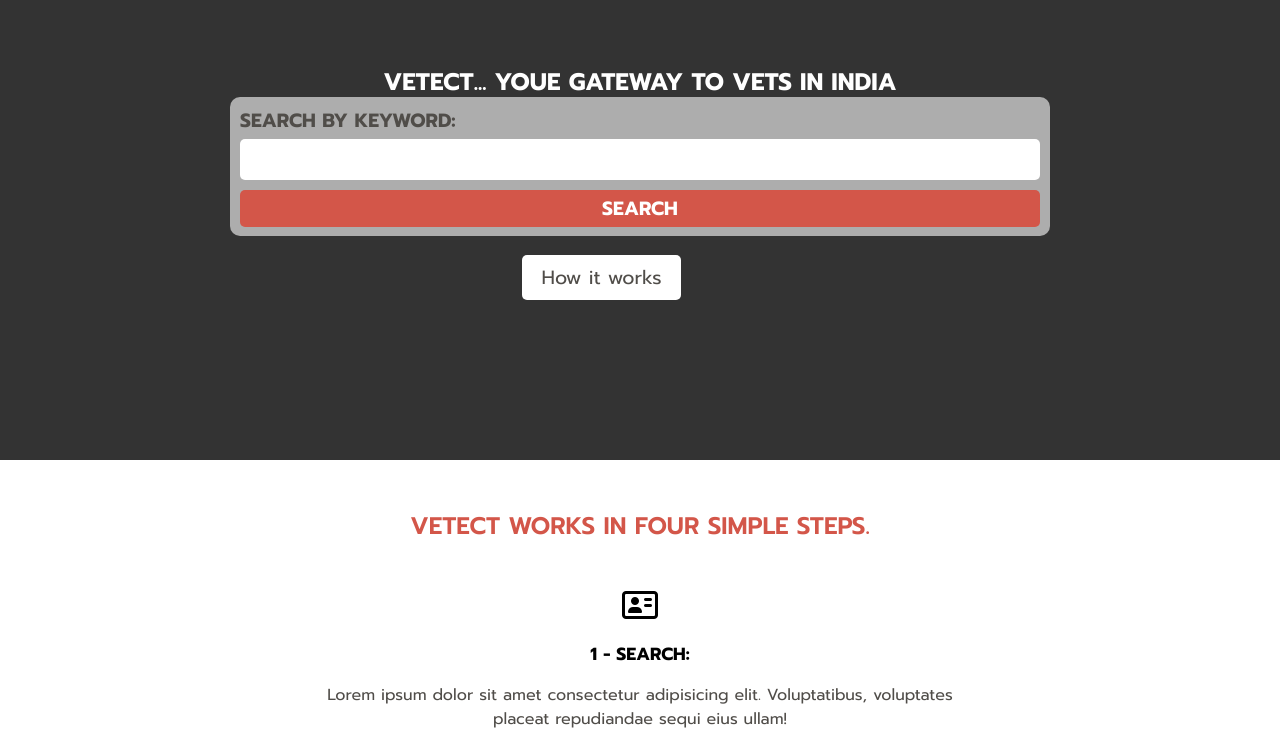
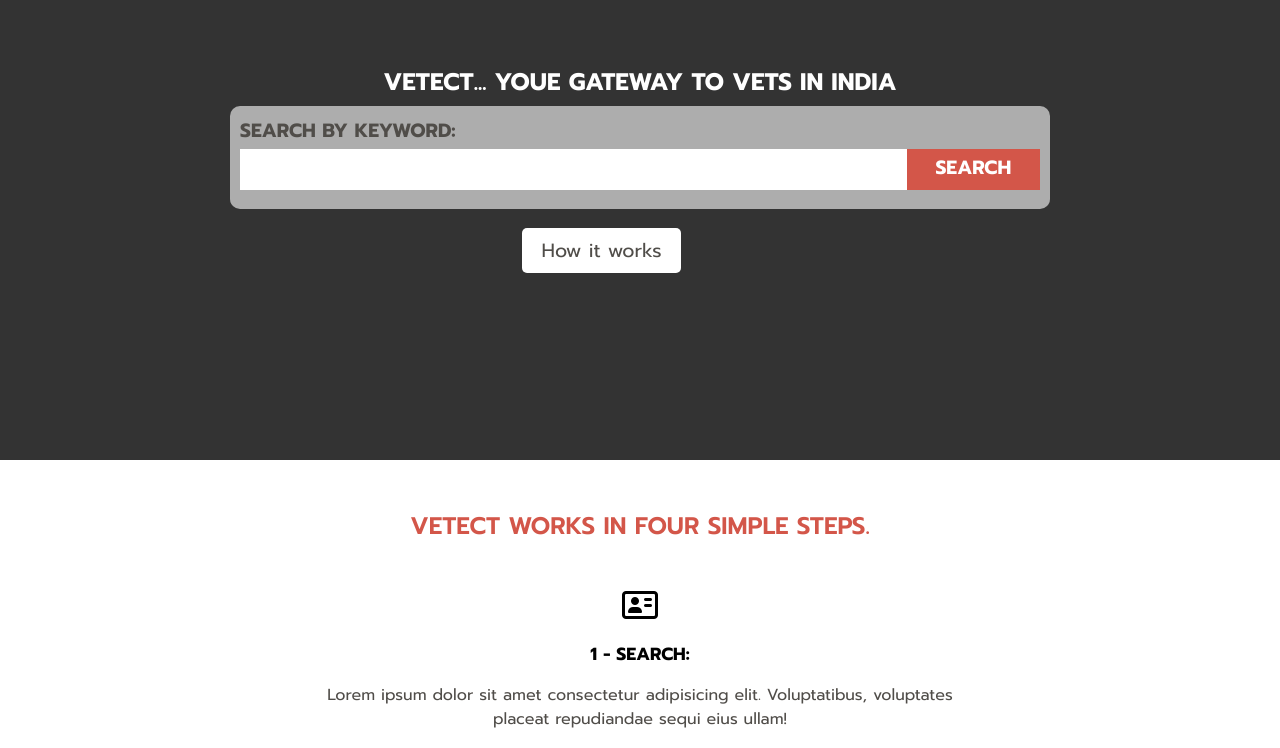
Before and after one commit to KumarAmitt/vetect, a plain HTML site: page index.html in a window 1280 px wide. Shown: the part 52-800 px from the top of the page. Drawn offline with Linux system fonts and the light colour scheme.

Commit message:
Add styles for cover section card for tablet view

```diff
--- a/index.html
+++ b/index.html
@@ -54,8 +54,11 @@
             <h2 class="cover-heading">Vetect... Youe gateway to vets in India</h2>
             <div class="cover-card">
                 <p>Search by Keyword:</p>
-                <input type="text" name="search">
-                <a href="#" class="btn btn-search">Search</a>
+                <div class="cover-card-flex">
+                    <input type="text" name="search">
+                    <a href="#" class="btn btn-search">Search</a>
+                </div>
+
             </div>
             <a href="#" class="btn btn-works">How it works</a>
         </section>
--- a/scss/_config.scss
+++ b/scss/_config.scss
@@ -65,3 +65,9 @@ input:focus {
     @content;
   }
 }
+
+@mixin desktop {
+  @media (min-width: #{$desktop}) {
+    @content;
+  }
+}
--- a/scss/_media1.scss
+++ b/scss/_media1.scss
@@ -63,6 +63,29 @@
     .cover {
         height: 64vh;
         padding: 15vh 10vw;
+
+        &-card {
+            display: block;
+            margin-top: 0.5em;
+
+            &-flex {
+                display: flex;
+                padding-bottom: 0.5em;
+
+                input {
+                    border-radius: 0;
+                    border-right: 2px solid #fff;
+                }
+
+                .btn-search {
+                    margin-top: 0;
+                    padding-left: 1.5em;
+                    padding-right: 1.5em;
+                    border-radius: 0;
+                }
+
+            }
+        }
     }
 
     .content {
@@ -118,3 +141,7 @@
     }
 
   }
+
+  @include desktop {
+
+  }
```
Also changed, not shown: css/main.css, 1 other file.
